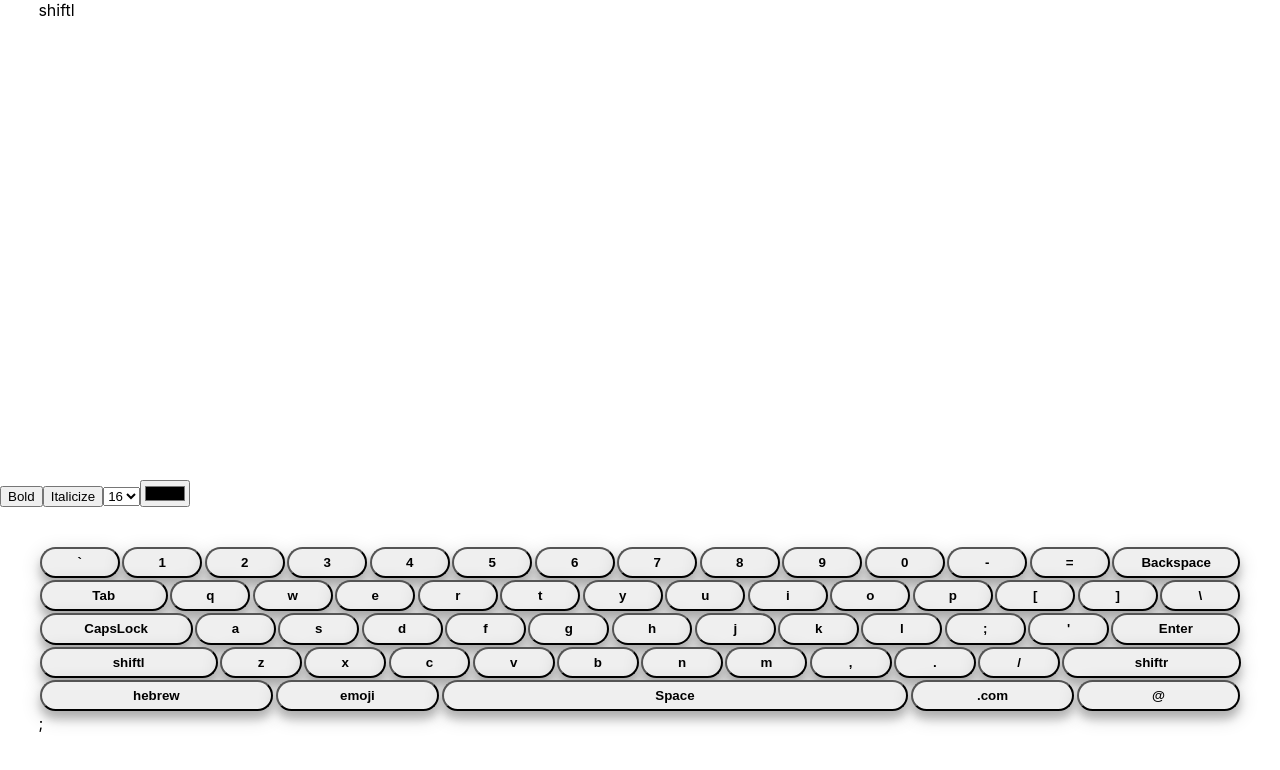
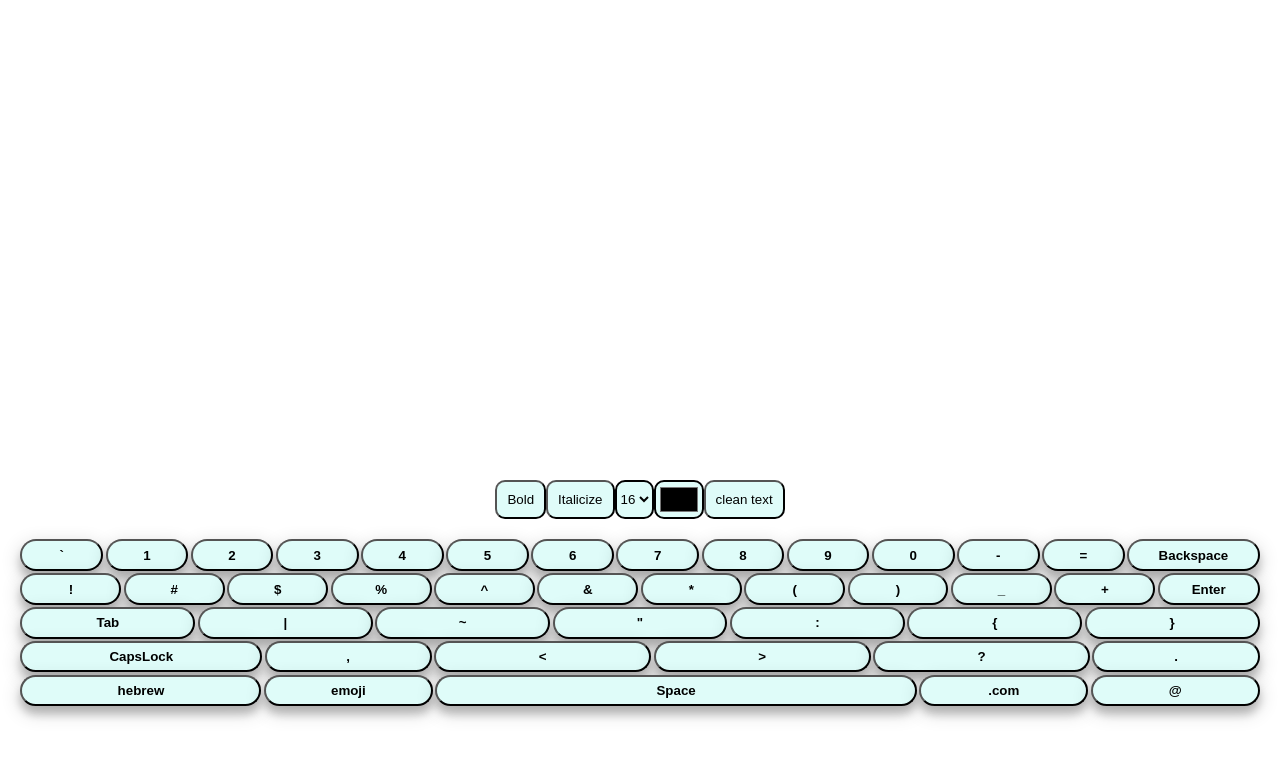
Before and after one commit to obenari/react-app-text-editor, a React (Create React App) app: page / in a window 1280 px wide. Both pictures are taken after a click on the button "shiftl". Shown: the top 770 px of the page. Built offline with nearby package versions, Linux system fonts and the light colour scheme.

Commit message:
different style is possible

```diff
--- a/src/keyBoardContainer.js
+++ b/src/keyBoardContainer.js
@@ -2,44 +2,94 @@ import React, { Component } from "react";
 import Keyboard1 from "./keyboard1";
 import WhiteBoard from "./whiteBoard";
 import Toolbar from "./toolbar";
-
+import { emojiList1 } from "./keyboardTypes";
 class KeyBoardContainer extends Component {
   constructor() {
     super();
     this.state = {
       text: "",
-      style: {
+      style: [
+        {
           fontSize: "16px",
           color: "#000000",
           fontStyle: "unitalic",
           fontWeight: "unbold",
           textDecorationLine: "ununderline",
+          startIndex: 0,
         },
+      ],
     };
     this.handleKeyPress = this.handleKeyPress.bind(this);
     this.handleStylePress = this.handleStylePress.bind(this);
+    this.handleCleanText = this.handleCleanText.bind(this);
+  }
+  isEmojiText(str) {
+    for (let lst of emojiList1) {
+      if (lst.includes(str)) {
+        return true;
+      }
+    }
+    return false;
   }
   handleKeyPress(newText) {
     if (newText === "Backspace" || newText === "Bcksp") {
-      if (this.state.text.charCodeAt(this.state.text.length - 1) > 255) {
+      if (this.state.text.length === 0) return;
+      let styleList = [...this.state.style];
+      //if (this.state.text.charCodeAt(this.state.text.length - 1) > 255) {
+      if (this.isEmojiText(this.state.text.slice(this.state.text.length - 2))) {
         //check whether the last chracter is emoji
-        this.setState({ text: this.state.text.slice(0, -2) });
+        let s = styleList[styleList.length - 1];
+        if (s.startIndex > this.state.text.length - 2) {
+          styleList.splice(styleList.length - 1, 1); ///remove the style i fits overflow the text
+        }
+        this.setState({ text: this.state.text.slice(0, -2), style: styleList });
       } else {
-        this.setState({ text: this.state.text.slice(0, -1) });
+        let s = styleList[styleList.length - 1];
+        if (s.startIndex > this.state.text.length - 1) {
+          styleList.splice(styleList.length - 1, 1); ///remove the style i fits overflow the text
+        }
+
+        this.setState({ text: this.state.text.slice(0, -1), style: styleList });
       }
     } else {
       this.setState({ text: this.state.text + newText });
     }
   }
   handleStylePress(newStyle) {
-    this.setState({ style: newStyle });
+    let styles = this.state.style;
+    newStyle.startIndex = this.state.text.length;
+    if (styles[styles.length - 1].startIndex === newStyle.startIndex) {
+      //if there was more than 1 style changes in the same place
+      styles.splice(styles.length - 1, 1); //
     }
 
+    let newStyleList = [...styles];
+    newStyleList.push(newStyle);
+    this.setState({ style: newStyleList }); ///////////////////
+  }
+  handleCleanText() {
+    this.setState({
+      text: "",
+      style: [
+        {
+          fontSize: "16px",
+          color: "#000000",
+          fontStyle: "unitalic",
+          fontWeight: "unbold",
+          textDecorationLine: "ununderline",
+          startIndex: 0,
+        },
+      ],
+    });
+  }
   render() {
     return (
       <div style={{ height: "100%" }}>
         <WhiteBoard text={this.state.text} newStyle={this.state.style} />
-        <Toolbar onPress={this.handleStylePress} />
+        <Toolbar
+          onPress={this.handleStylePress}
+          onCleanText={this.handleCleanText}
+        />
         <Keyboard1
           onPress={this.handleKeyPress}
           onEmojiClick={this.handleEmojiClick}
--- a/src/keyboard.css
+++ b/src/keyboard.css
@@ -4,7 +4,7 @@ body {
 }
 
 .keyboard {
-  margin: 3%;
+  margin: 1.5%;
   width: "85%";
   display: "block";
 }
@@ -18,6 +18,16 @@ body {
   padding: 0.5%;
   font-weight: bold;
   font-size: medium;
+}
+.shift-layout-btn {
+  margin: 0.1%;
+  box-shadow: 0 8px 8px 0 rgba(0, 0, 0, 0.2), 0 6px 20px 0 rgba(0, 0, 0, 0.19);
+  /* background-color: rgb(189, 221, 233); */
+  border-radius: 30px;
+  flex: 10%;
+  padding: 0.3%;
+  font-weight: bold;
+  /* font-size: medium; */
 }
 .width10 {
   flex: 10%;
@@ -50,3 +60,8 @@ body {
   border-radius: 30px;
   font-weight: bold;
 }
+button,
+select,
+input {
+  background-color: #dffcf9;
+}
--- a/src/keyboard1.js
+++ b/src/keyboard1.js
@@ -4,6 +4,7 @@ import {
   englishLayoutUpperCase,
   hebrewLayout,
   emojiList,
+  shiftLayout,
   keyClasses,
   emojiList1,
 } from "./keyboardTypes.js";
@@ -60,7 +61,14 @@ class Keybord1 extends Component {
         /* this.setState({ flagEmoji: true });*/
         break;
       }
-
+      case "shiftl": {
+        this.setState({ keyboardLayout: shiftLayout });
+        break;
+      }
+      case "shiftr": {
+        this.setState({ keyboardLayout: shiftLayout });
+        break;
+      }
       default: {
         this.props.onPress(key);
       }
@@ -104,6 +112,27 @@ class Keybord1 extends Component {
           ))}
         </div>
       );
+    } else if (this.state.keyboardLayout === shiftLayout) {
+      return (
+        <div>
+          {this.state.keyboardLayout.map((row) => (
+            <div
+              key={row[0] + "div"}
+              style={{ width: "100%", display: "flex" }}
+            >
+              {row.map((key) => (
+                <button
+                  className={keyClasses[key] + " shift-layout-btn"}
+                  key={key}
+                  onClick={() => this.checKey(key)}
+                >
+                  {key}
+                </button>
+              ))}
+            </div>
+          ))}
+        </div>
+      );
     } else {
       return (
         <div>
@@ -128,7 +157,7 @@ class Keybord1 extends Component {
     }
   }
   render() {
-    return <div className="keyboard">{this.mapKeyboard()};</div>;
+    return <div className="keyboard">{this.mapKeyboard()}</div>;
   }
 }
 
--- a/src/keyboardTypes.js
+++ b/src/keyboardTypes.js
@@ -64,7 +64,28 @@ export const hebrewLayout = [
   ["shiftl", "ז", "ס", "ב", "ה", "נ", "מ", "צ", "ת", "ץ", ".", "shiftr"],
   ["English", "emoji", "Space", ".com", "@"],
 ];
-
+export const shiftLayout = [
+  [
+    "`",
+    "1",
+    "2",
+    "3",
+    "4",
+    "5",
+    "6",
+    "7",
+    "8",
+    "9",
+    "0",
+    "-",
+    "=",
+    "Backspace",
+  ],
+  ["!", "#", "$", "%", "^", "&", "*", "(", ")", "_", "+", "Enter"],
+  ["Tab", "|", "~", '"', ":", "{", "}"],
+  ["CapsLock", ",", "<", ">", "?", "."],
+  ["hebrew", "emoji", "Space", ".com", "@"],
+];
 export const emojiList1 = [
   [
     "\uD83D\uDE00",
--- a/src/toolbar.jsx
+++ b/src/toolbar.jsx
@@ -60,20 +60,45 @@ class Toolbar extends Component {
   }
   render() {
     const { fontSize, color, bold, italic } = this.state;
+    let style1 = { borderRadius: "10px", padding: "10px " };
+    let style2 = {
+      borderRadius: "10px",
+      border: "2px solid black",
+      height: "auto",
+    };
+
     return (
-      <div>
-        <button onClick={this.handleBoldClick}>
+      <div
+        style={{
+          display: "flex",
+          justifyContent: "center",
+          rowGap: "10%",
+        }}
+      >
+        <button style={style1} onClick={this.handleBoldClick}>
           {bold ? "Unbold" : "Bold"}
         </button>
-        <button onClick={this.handleItalicClick}>
+        <button onClick={this.handleItalicClick} style={style1}>
           {italic ? "Unitalicize" : "Italicize"}
         </button>
-        <select value={fontSize} onChange={this.handleFontSizeChange}>
+        <select
+          value={fontSize}
+          onChange={this.handleFontSizeChange}
+          style={style2}
+        >
           <option value="16px">16</option>
           <option value="18px">18</option>
           <option value="20px">20</option>
         </select>
-        <input type="color" value={color} onChange={this.handleColorChange} />
+        <input
+          type="color"
+          value={color}
+          onChange={this.handleColorChange}
+          style={style2}
+        />
+        <button style={style1} onClick={() => this.props.onCleanText()}>
+          clean text{" "}
+        </button>
       </div>
     );
   }
--- a/src/whiteBoard.js
+++ b/src/whiteBoard.js
@@ -15,14 +15,31 @@ class WhiteBoard extends Component {
     };
   }
 
-  spliteText() {
-    const myStringArray = this.props.text.split("\n");
+  splitByStyle() {
+    let splitedText = [];
+    const text = this.props.text;
+    const styleList = this.props.newStyle;
+    for (let i = 0; i < styleList.length - 1; i++) {
+      let txt = text.slice(
+        styleList[i].startIndex,
+        styleList[i + 1].startIndex
+      );
+      splitedText.push(txt);
+    }
+    if (styleList.length === 1) {
+      splitedText.push(text);
+    } else {
+      let len = styleList.length;
+      let txt = text.slice(styleList[len - 1].startIndex);
+      splitedText.push(txt);
+    }
+
     return (
       <div>
-        {myStringArray.map((substring, index) => (
-          <div key={index} style={this.props.newStyle}>
+        {splitedText.map((substring, index) => (
+          <span key={index} style={styleList[index]}>
             {substring}
-          </div>
+          </span>
         ))}
       </div>
     );
@@ -36,16 +53,10 @@ class WhiteBoard extends Component {
       width: "94%",
       whiteSpace: "pre-wrap",
     };
-    let newStyle = this.props.newStyle;
-    // newStyle = JSON.parse(newStyle);
-    // newStyle["marginLeft"] = "3%";
-    // newStyle["marginRight"] = "3%";
-    // newStyle["height"] = "60%";
-    // newStyle["width"] = "94%";
-    // newStyle["whiteSpace"] = "pre-wrap";
+
     return (
       <div style={styles} className="whiteBoard">
-        {this.spliteText()}
+        {this.splitByStyle()}
       </div>
     );
   }
```
Lines whose indentation alone changed are shown as unchanged.
